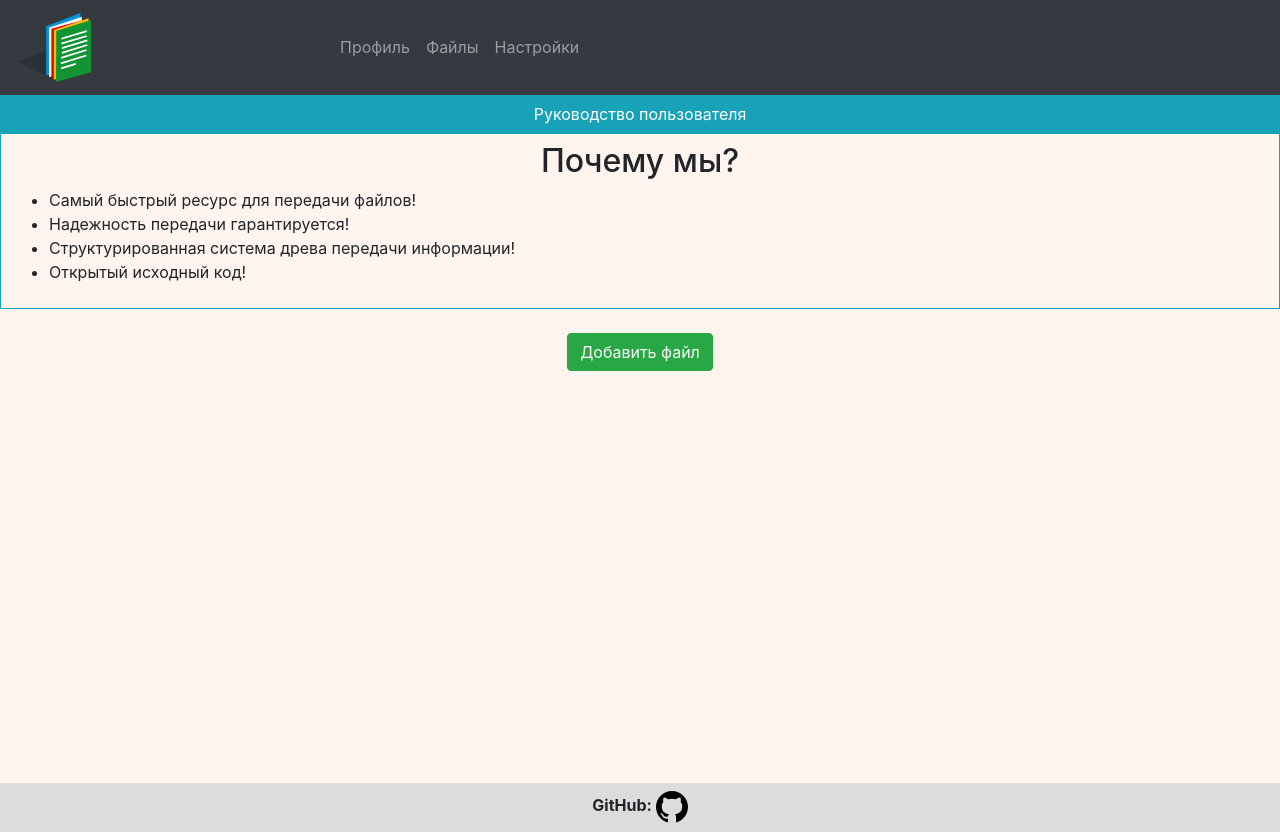
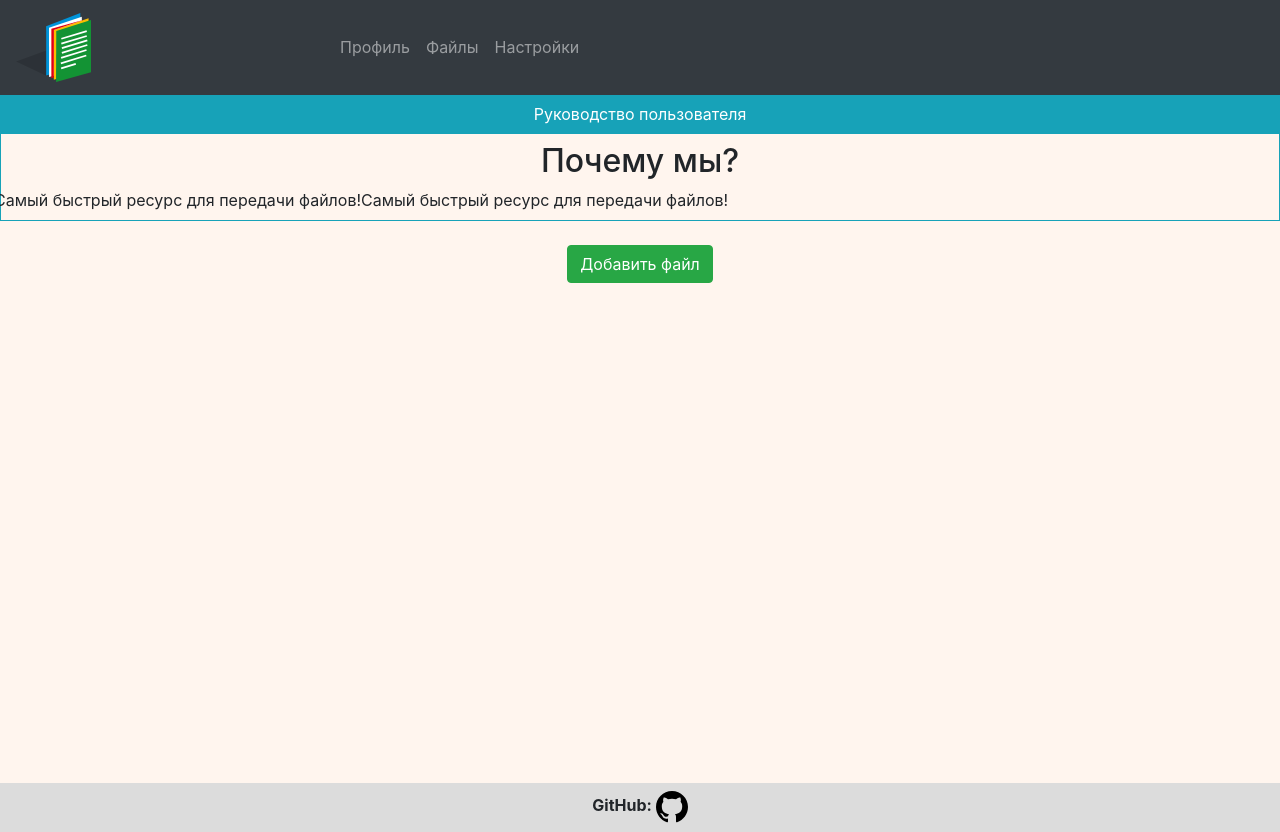
Before and after one commit to Fiasko99/LabWeb_3_site, a Vue app: page / in a window 1280 px wide. Built offline with nearby package versions, Linux system fonts and the light colour scheme; what vue-resource would draw is missing.

Commit message:
update main

```diff
--- a/src/components/main.vue
+++ b/src/components/main.vue
@@ -12,26 +12,16 @@
             добавления, по пользователю), скачать файл.
         </p>
     </transition>
-    <div class="border border-info p-2 ">
+    <div class="border border-info p-2 text-center">
         <h2 class="h2 text-center">Почему мы? </h2>
-        <ul class="elem-li">
-            <li>
-                Самый быстрый ресурс для передачи файлов!
-                <img src="" alt="">
-            </li>
-            <li>
-                Надежность передачи гарантируется!
-                <img src="" alt="">
-            </li>
-            <li>
-                Структурированная система древа передачи информации!
-                <img src="" alt="">
-            </li>
-            <li>
-                Открытый исходный код!
-                <img src="" alt="">
-            </li>
-        </ul>
+        <div class="row elem-li">
+            <div class="col-6-lg text-center">
+                <span>Самый быстрый ресурс для передачи файлов!</span>
+            </div>
+            <div class="col-6-lg">
+                <span>Самый быстрый ресурс для передачи файлов!</span>
+            </div>
+        </div>
     </div>
     <div class="mt-4 div-elem text-center">
         <transition name="slide-fade" class="w-100 d-flex justify-content-center">
@@ -88,7 +78,7 @@
   transform: translateX(10px);
   opacity: 0;
 }
-.elem-li li:hover {
+.elem-li span:hover {
     font-size: 120%;
     cursor: default;
 }
```
